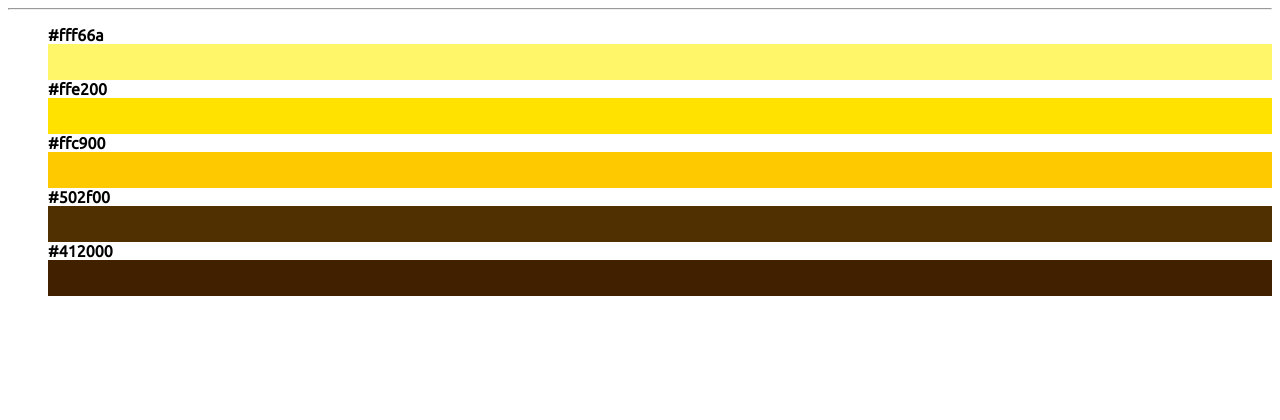
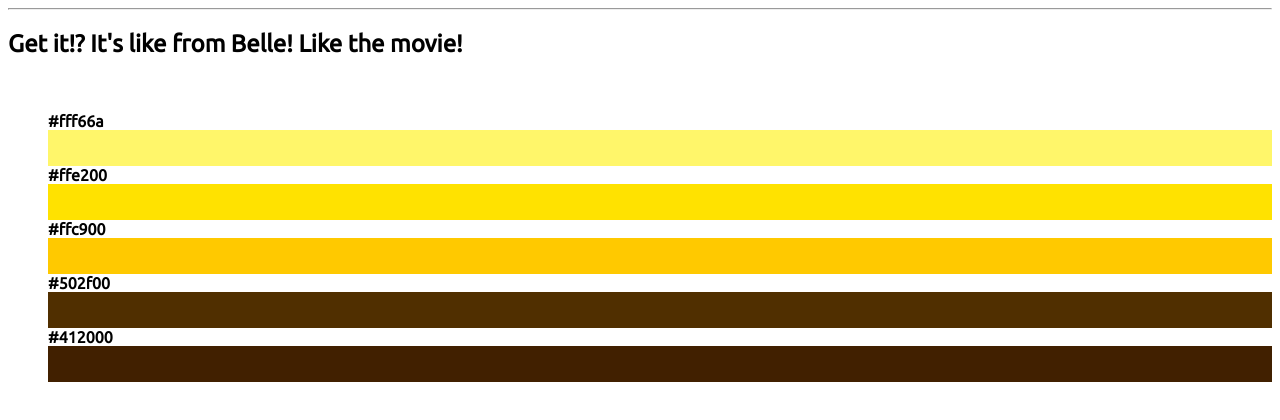
Before and after one commit to ahmadsholik/School, a Django app: page /belle/Color_Scheme in a window 1280 px wide. Shown: the part 26-446 px from the top of the page. Run offline with Django 3.2, Linux system fonts and the light colour scheme.

Commit message:
Nothing productive
Haven't worked on this in a while, just trying to get back into it with
unimportant changes.

```diff
--- a/belle/templates/belle/Color_Scheme.html
+++ b/belle/templates/belle/Color_Scheme.html
@@ -3,6 +3,9 @@
 {% block title %}Colors | School.belle{% endblock %}
 
 {% block body %}
+
+    <h2>Get it!? It's like from Belle! Like the movie!</h2>
+    <br>
 
     <ul>
 
```
